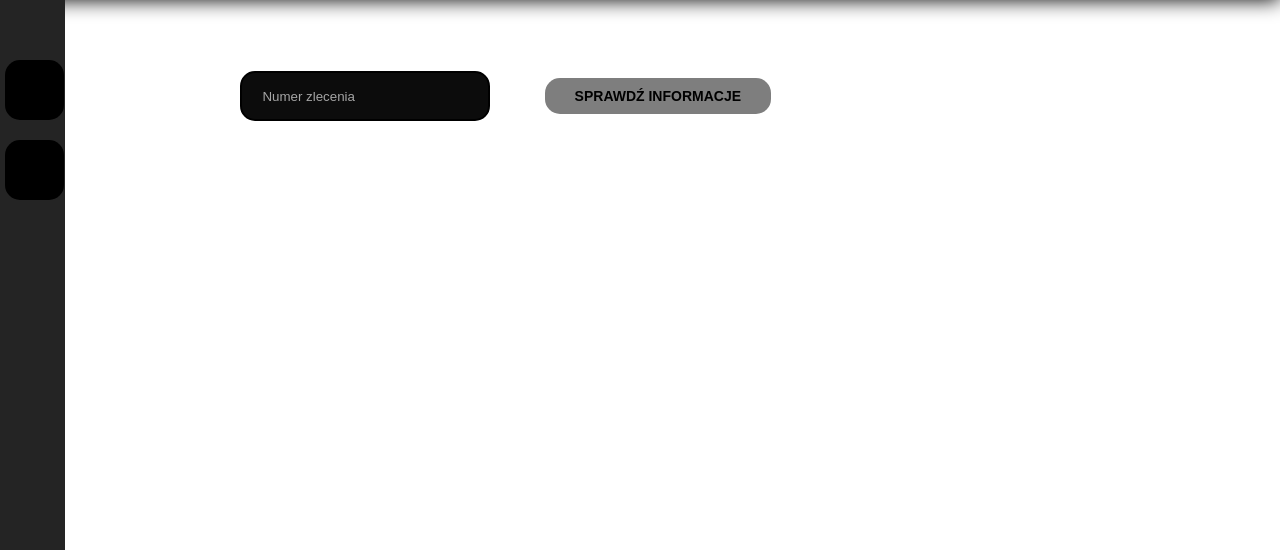
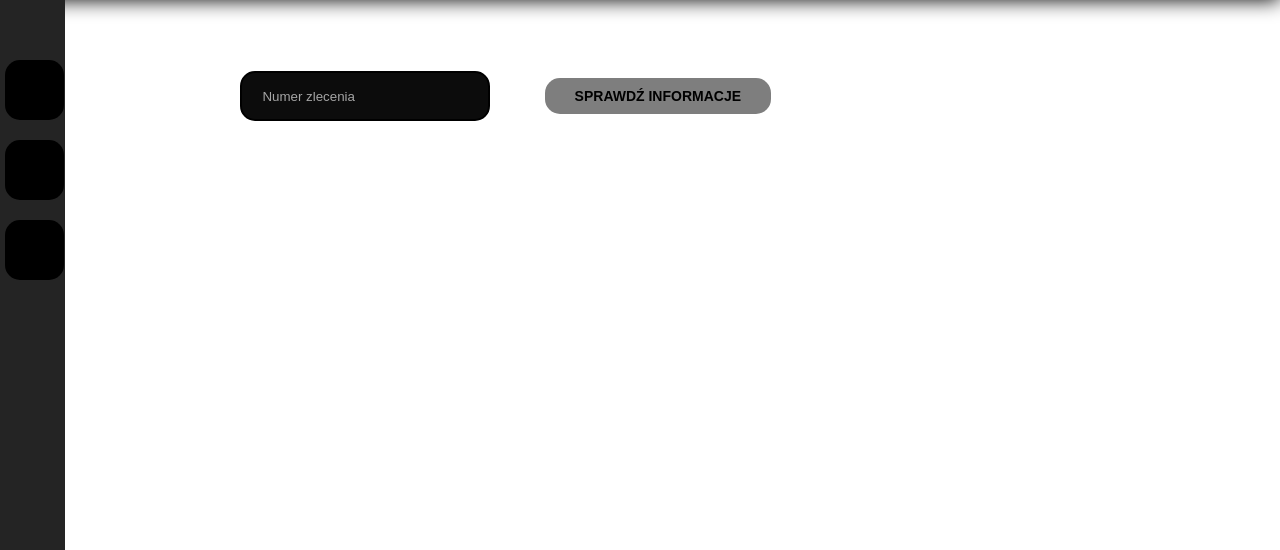
Before and after one commit to Bartek1995/web-computer-service, a Django app: page /main/service/order_management/order_information in a window 1280 px wide. Shown: the part 50-600 px from the top of the page. Run offline with Django 3.2, Linux system fonts and the light colour scheme; some libraries are stand-ins or nearby versions.

Commit message:
Create home page button

```diff
--- a/Web_Computer_Service/account/templates/account/service.html
+++ b/Web_Computer_Service/account/templates/account/service.html
@@ -23,6 +23,9 @@
     </nav>
     <nav class="nav-left">
         <ul>
+            <li>
+                <div class="nav-btn">
+                    <a href="{% url 'Web_Computer_Service:service' %}" title="Przejdź do strony głownej"<p><i class="ti ti-home-2"></i></p></a>
             <li>
                 {% if not user.is_customer %}
                 <div class="nav-btn btn-user">
```
